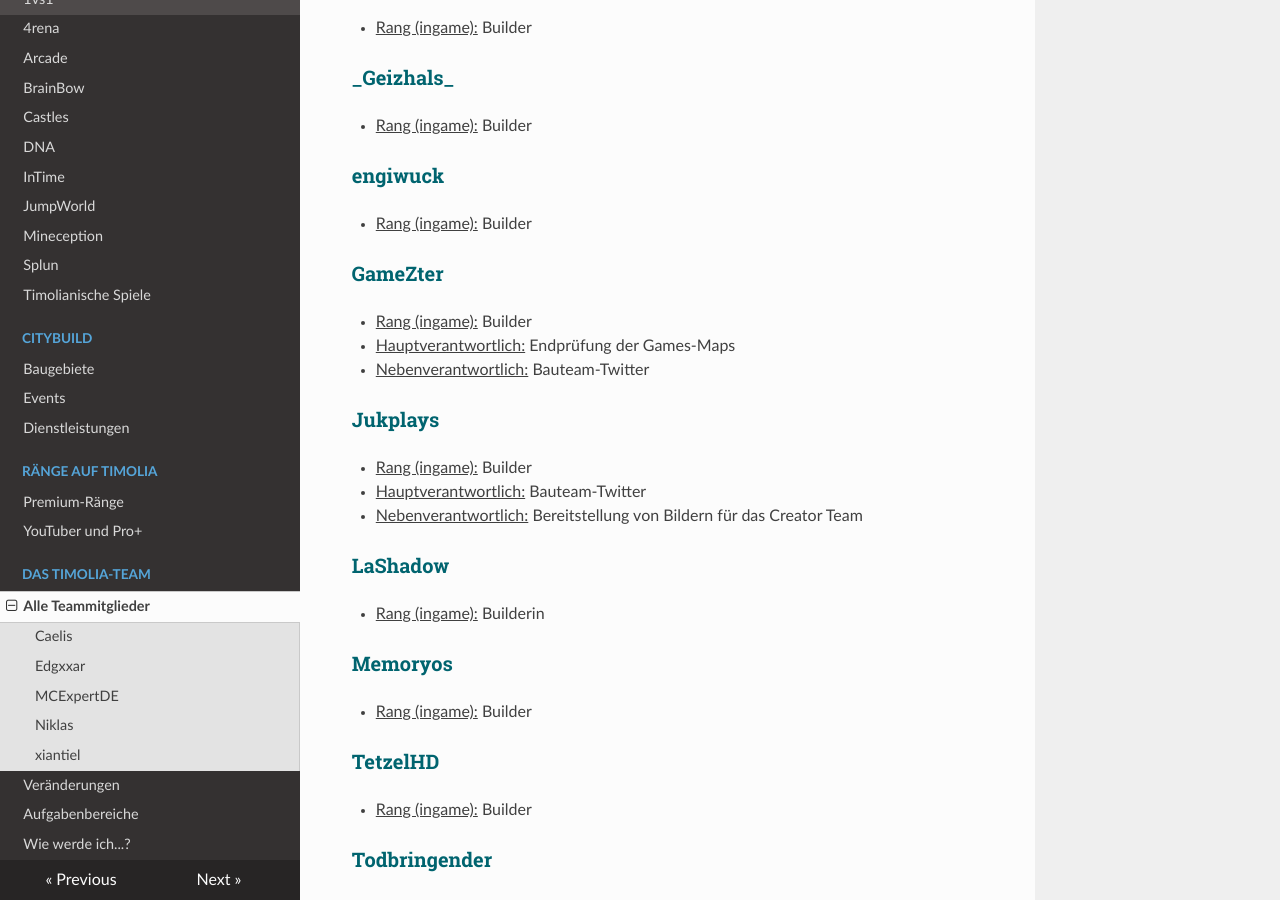
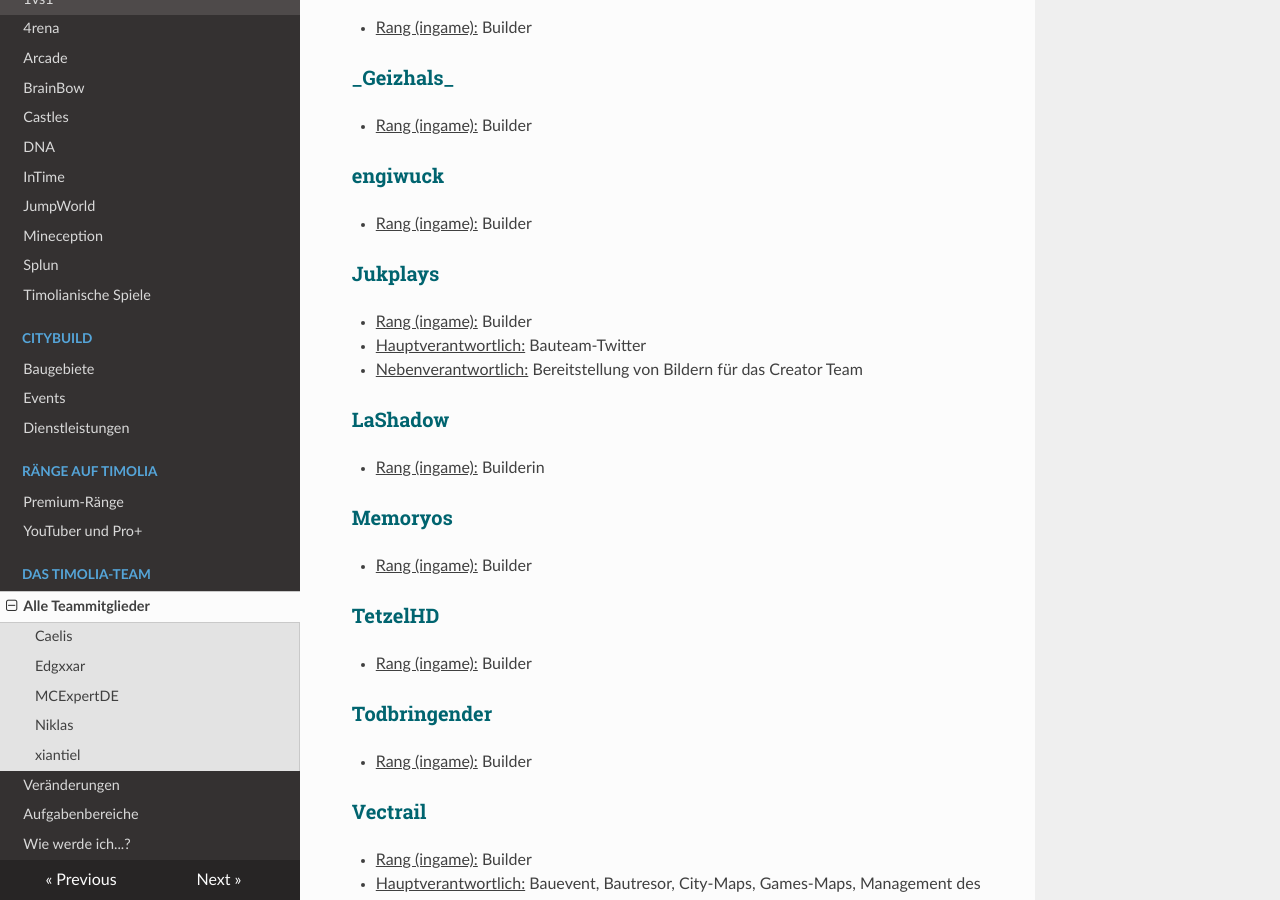
Before and after one commit to TimoliaDE/HowTo, an MkDocs documentation site: the page built from docs/team/members.md, in a window 1280 px wide and 900 px high, scrolled down 7231 px. Built offline with MkDocs 1.6.1, drawn with Linux system fonts in a browser that asks for light colours; nearby versions of some CDN libraries; old or Windows-style settings are respelled for this version of MkDocs.

Commit message:
Update members.md

```diff
--- a/docs/team/members.md
+++ b/docs/team/members.md
@@ -233,11 +233,6 @@ Sie sind für die Arenen und Maps des Timolia-Netzwerkes verantwortlich und entw
 ###<strong><span style="color:#00646F">engiwuck</span></strong>
 - <u>Rang (ingame):</u> Builder
 
-###<strong><span style="color:#00646F">GameZter</span></strong>
-- <u>Rang (ingame):</u> Builder
-- <u>Hauptverantwortlich:</u> Endprüfung der Games-Maps
-- <u>Nebenverantwortlich:</u> Bauteam-Twitter
-
 ### <strong><span style="color:#00646F">Jukplays</span></strong>
 - <u>Rang (ingame):</u> Builder
 - <u>Hauptverantwortlich:</u> Bauteam-Twitter
```
